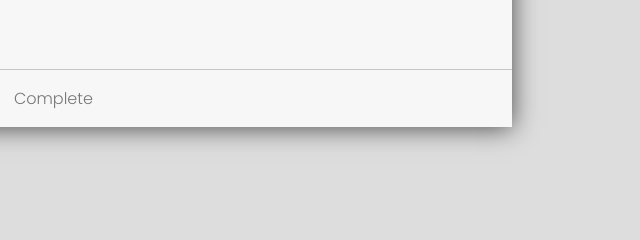
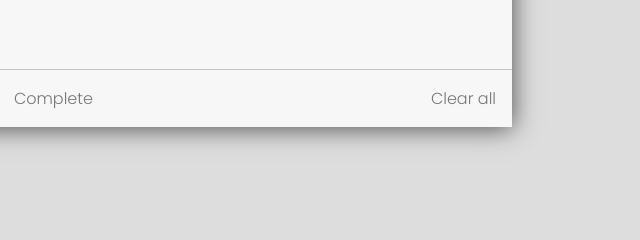
Before and after one commit to Eduardclt01/frontend-upskill, a website built with Parcel: page src/index.html in a window 1280 px wide. Shown: the part 326-566 px from the top of the page, 640-1280 px from the left. Built offline with nearby package versions, Linux system fonts and the light colour scheme.

Commit message:
clear button

```diff
--- a/src/components/page-home/_page-home.scss
+++ b/src/components/page-home/_page-home.scss
@@ -95,6 +95,20 @@
           width: 40%;
         }
       }
+
+      .clear-list{
+        width: 100%;
+        padding: su();
+        text-align: right;
+        a{
+          color: #777;
+          text-decoration: none;
+
+        }
+        @include mixins.media-breakpoint-up(sm) {
+          width: 30%;
+        }
+      }
     }
   }
 }
--- a/src/index.html
+++ b/src/index.html
@@ -34,6 +34,9 @@
             <a href="#">Active</a>
             <a href="#">Complete</a>
           </div>
+          <div class="clear-list">
+            <a href="#">Clear all</a>
+          </div>
         </div>
       </div>
     </main>
```
